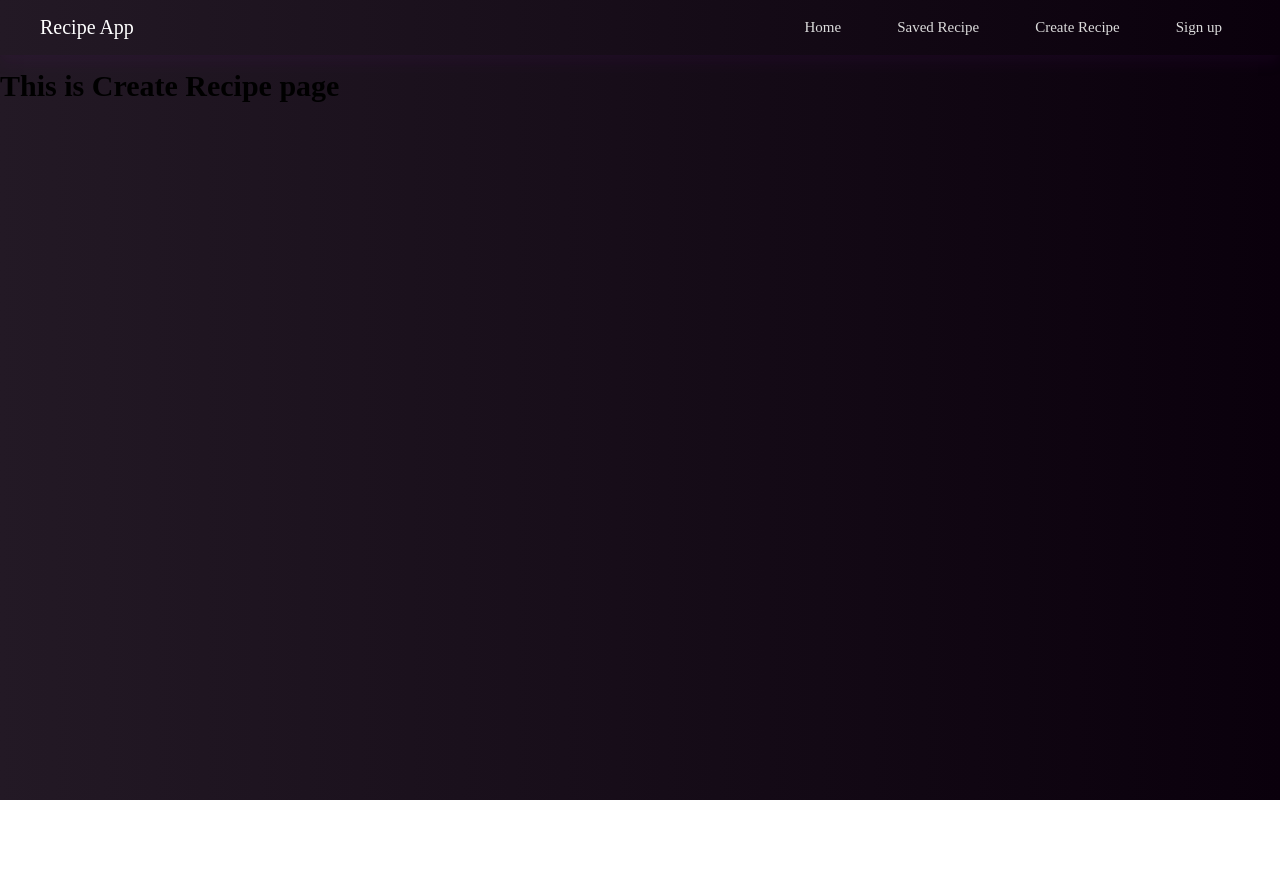
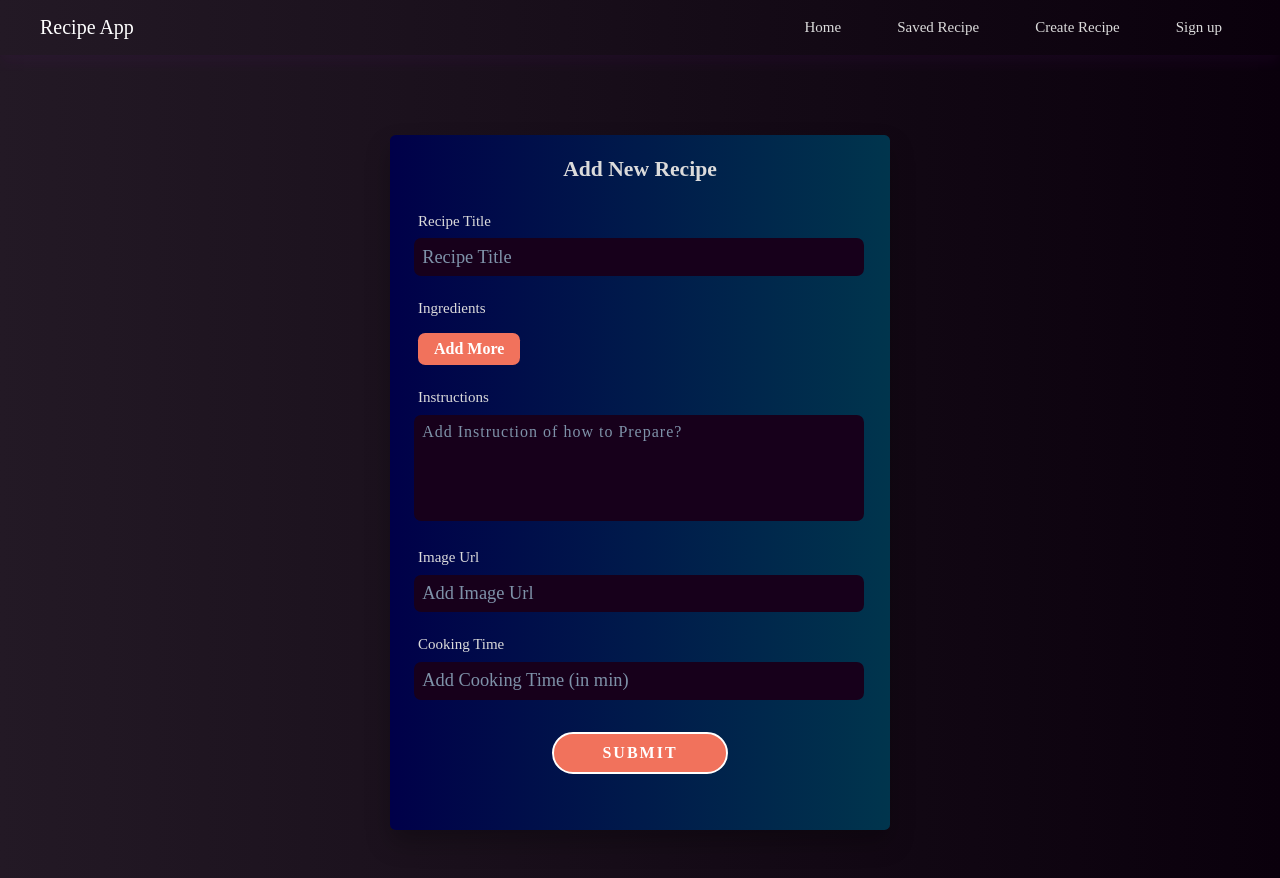
Before and after one commit to Kr-Upendra/Recipe-House, a React (Vite) app in the folder client/: page /create-recipe in a window 1280 px wide. Before the commit the page ends 800 px from the top, so only its background shows below. Built offline with nearby package versions, Linux system fonts and the light colour scheme; a web font is replaced by a local one.

Commit message:
created functionality to add recipes

```diff
--- a/client/src/App.css
+++ b/client/src/App.css
@@ -277,3 +277,111 @@ h6 {
   letter-spacing: 1px;
   font-size: 1.05rem;
 }
+
+.createrecipe {
+  padding: 1rem;
+  padding-bottom: 3rem;
+  background-image: var(--bodyColor);
+}
+
+.createrecipe__box {
+  margin: 3rem auto 0;
+  width: min(500px, 100%);
+  padding: 1.5rem 0;
+  border-radius: 0.35rem;
+  background-image: linear-gradient(to right, rgb(0, 0, 73), rgb(0, 53, 77));
+  box-shadow: var(--extraShadow);
+}
+
+.create__recipe--title {
+  text-align: center;
+  font-size: 1.35rem;
+  color: var(--textColor);
+}
+
+.recipeform {
+  margin: 2rem 1.5rem;
+}
+
+.recipe__inputs {
+  margin-bottom: 1.5rem;
+}
+
+.recipe__inputs--label {
+  margin-bottom: 0.55rem;
+  margin-left: 0.25rem;
+  display: block;
+  color: var(--textColor);
+}
+
+.recipe__inputs--input {
+  width: 96%;
+  padding: 0.45rem;
+  font-size: 1.15rem;
+  color: var(--primaryWhite);
+  border: 1px solid transparent;
+  outline: none;
+  border-radius: 0.45rem;
+  background-color: #17001b;
+}
+
+.recipe__inputs--input:focus,
+.recipe__inputs--textarea:focus {
+  border: 1px dotted orangered;
+}
+
+.recipe__inputs--input[name="ingredients"] {
+  margin-bottom: 0.5rem;
+}
+
+.recipe__inputs--textarea {
+  width: 96%;
+  background-color: #17001b;
+  padding: 0.45rem;
+  resize: none;
+  border-radius: 0.45rem;
+  border: 1px solid transparent;
+  outline: none;
+  font-family: inherit;
+  letter-spacing: 1px;
+  font-size: 1rem;
+  color: var(--primaryWhite);
+}
+
+.more__ingredients {
+  margin: 0.45rem 0 0 0.25rem;
+  padding: 0.45rem 1rem;
+  border-radius: 0.45rem;
+  border: none;
+  outline: none;
+  cursor: pointer;
+  font-size: 1rem;
+  font-weight: var(--semiboldWeight);
+  background-color: var(--btnBgColor);
+  color: var(--primaryWhite);
+}
+
+.recipe__inputs--btnbox {
+  text-align: center;
+}
+
+.recipe__inputs--btnbox-submit {
+  margin-top: 0.5rem;
+  padding: 0.65rem 3rem;
+  font-size: 1rem;
+  font-weight: var(--semiboldWeight);
+  background-color: var(--btnBgColor);
+  color: var(--primaryWhite);
+  outline: none;
+  border: 2px solid var(--primaryWhite);
+  border-radius: 3rem;
+  letter-spacing: 2px;
+  text-transform: uppercase;
+  cursor: pointer;
+}
+
+input::-webkit-outer-spin-button,
+input::-webkit-inner-spin-button {
+  -webkit-appearance: none;
+  margin: 0;
+}
--- /dev/null
+++ b/client/src/hooks/useGetUserId.jsx
@@ -0,0 +1,3 @@
+export const useGetUserId = () => {
+  return window.localStorage.getItem("userId");
+};
--- a/client/src/pages/AuthLogin.jsx
+++ b/client/src/pages/AuthLogin.jsx
@@ -32,7 +32,7 @@ export function Login() {
       setUsername("");
       setPassword("");
     } catch (err) {
-      console.error(err.response.data);
+      console.error(err.response);
     }
   };
 
--- a/client/src/pages/CreateRecipe.jsx
+++ b/client/src/pages/CreateRecipe.jsx
@@ -1,7 +1,151 @@
+import { useState } from "react";
+import axios from "axios";
+import { useGetUserId } from "../hooks/useGetUserId";
+import { useNavigate } from "react-router-dom";
 export default function CreateRecipe() {
+  const userId = useGetUserId();
+  const navigate = useNavigate();
+
+  const [recipe, setRecipe] = useState({
+    name: "",
+    ingredients: [],
+    instructions: "",
+    imageUrl: "",
+    cookingTime: 0,
+    submittedBy: userId,
+  });
+
+  const handleRecipeForm = (e) => {
+    const { name, value } = e.target;
+    setRecipe({ ...recipe, [name]: value });
+  };
+
+  const addIngredients = () => {
+    setRecipe({ ...recipe, ingredients: [...recipe.ingredients, ""] });
+  };
+
+  const handleIngredientChange = (event, index) => {
+    const { value } = event.target;
+    const ingredients = recipe.ingredients;
+    ingredients[index] = value;
+    setRecipe({ ...recipe, ingredients });
+  };
+
+  const handleFormSubmit = async (e) => {
+    e.preventDefault();
+    try {
+      const response = await axios.post(
+        "http://127.0.0.1:9090/api/recipes/",
+        recipe
+      );
+      if (response.data.status === "success") {
+        alert("Recipe Added!");
+        navigate("/");
+      }
+    } catch (err) {
+      const errorMessage = err.response.data.error.message;
+      if (errorMessage.includes("submittedBy")) {
+        alert("You are not logged in!");
+        navigate("/auth/login");
+      }
+    }
+  };
+
   return (
-    <main className="createrecipe">
-      <h1>This is Create Recipe page</h1>
-    </main>
+    <div className="createrecipe">
+      <div className="createrecipe__box">
+        <h3 className="create__recipe--title">Add New Recipe</h3>
+        <form onSubmit={handleFormSubmit} className="recipeform">
+          <div className="recipe__inputs">
+            <label htmlFor="name" className="recipe__inputs--label">
+              Recipe Title
+            </label>
+            <input
+              type="text"
+              className="recipe__inputs--input"
+              id="name"
+              name="name"
+              placeholder="Recipe Title"
+              required
+              onChange={handleRecipeForm}
+            />
+          </div>
+          <div className="recipe__inputs">
+            <label htmlFor="ingredients" className="recipe__inputs--label">
+              Ingredients
+            </label>
+
+            {recipe.ingredients.map((ingredients, index) => (
+              <input
+                type="text"
+                id="ingredients"
+                name="ingredients"
+                className="recipe__inputs--input"
+                placeholder={`Add Ingredient ${index + 1}`}
+                required
+                value={ingredients}
+                key={index}
+                onChange={(e) => handleIngredientChange(e, index)}
+              />
+            ))}
+
+            <button
+              type="button"
+              onClick={addIngredients}
+              className="more__ingredients"
+            >
+              Add More
+            </button>
+          </div>
+          <div className="recipe__inputs">
+            <label className="recipe__inputs--label" htmlFor="instructions">
+              Instructions
+            </label>
+            <textarea
+              name="instructions"
+              id="instructions"
+              rows="5"
+              className="recipe__inputs--textarea"
+              placeholder="Add Instruction of how to Prepare?"
+              required
+              onChange={handleRecipeForm}
+            ></textarea>
+          </div>
+          <div className="recipe__inputs">
+            <label htmlFor="imageUrl" className="recipe__inputs--label">
+              Image Url
+            </label>
+            <input
+              type="text"
+              id="imageUrl"
+              name="imageUrl"
+              className="recipe__inputs--input"
+              placeholder="Add Image Url"
+              required
+              onChange={handleRecipeForm}
+            />
+          </div>
+          <div className="recipe__inputs">
+            <label htmlFor="cookingTime" className="recipe__inputs--label">
+              Cooking Time
+            </label>
+            <input
+              type="number"
+              id="cookingTime"
+              name="cookingTime"
+              className="recipe__inputs--input"
+              placeholder="Add Cooking Time (in min)"
+              required
+              onChange={handleRecipeForm}
+            />
+          </div>
+          <div className="recipe__inputs--btnbox">
+            <button type="submit" className="recipe__inputs--btnbox-submit">
+              Submit
+            </button>
+          </div>
+        </form>
+      </div>
+    </div>
   );
 }
--- a/client/src/pages/Home.jsx
+++ b/client/src/pages/Home.jsx
@@ -1,7 +1,7 @@
 export default function Home() {
   return (
     <main className="home">
-      <h1>This is home page</h1>
+      <h2 className="home__title">All Recipes</h2>
     </main>
   );
 }
```
Also changed, not shown: 1 other file (tests, documents, lock files or other folders).
